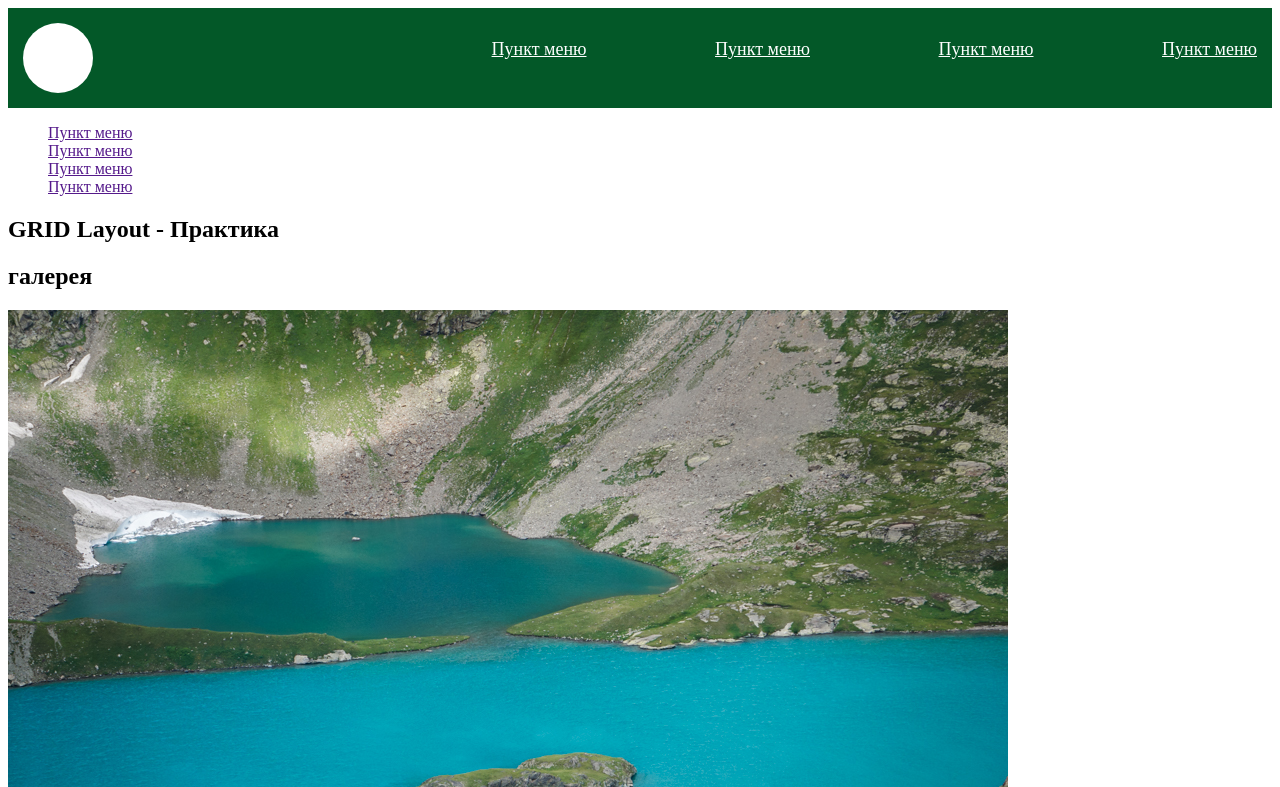
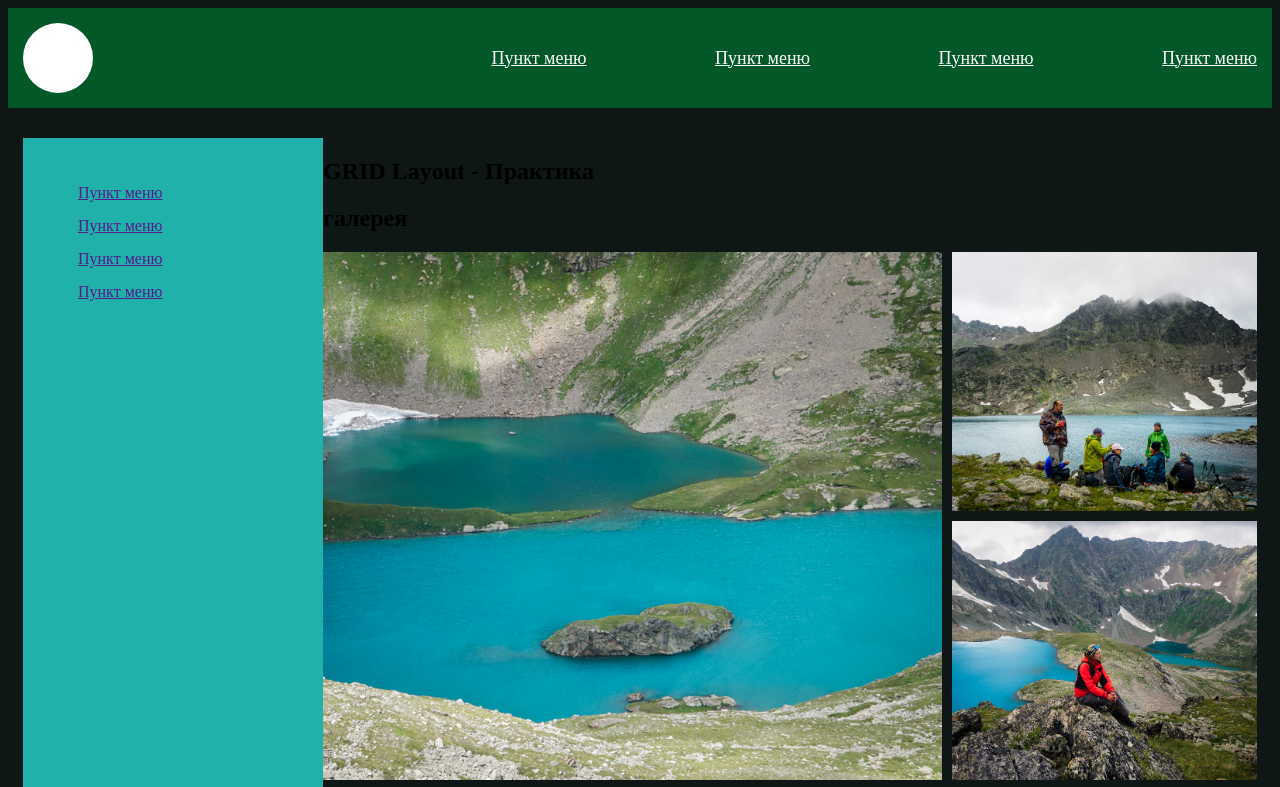
Before and after one commit to Gorbunova89/Grids-test-site, a plain HTML site: page index.html in a window 1280 px wide. Shown: the top 787 px of the page. Drawn offline with Linux system fonts and the light colour scheme.

Commit message:
сделала блок main

```diff
--- a/style.css
+++ b/style.css
@@ -1,3 +1,7 @@
+body {
+    background: rgb(15, 22, 22);
+}
+
 ul {
     list-style: none;
 }
@@ -20,6 +24,8 @@ ul {
     display: grid;
     /*объявлем ряды  на всю высоту, задаем ширину контейнера*/
     grid-template: 1fr / 1fr minmax(auto, 300px) minmax(auto, 1100px) 1fr;
+    /* располагаем пункты меню посередине */
+    align-items: center;
 }
 
 .header_logo {
@@ -41,7 +47,7 @@ ul {
     grid-auto-flow: column;
     /* содержимое грид элементов выстроилось по левому краю */
     justify-items: end;
-    grid-column: ;
+
 }
 
 .header_link {
@@ -54,6 +60,57 @@ ul {
 
 }
 
+/* основной контент */
+.main {
+    grid-area: main;
+    padding: 30px 15px;
+    display: grid;
+    /* скопировали из шапки */
+    grid-template: 1fr / 1fr minmax(auto, 300px) minmax(auto, 1100px) 1fr;
+}
+
+.sidebar {
+    grid-column: 2 / 3;
+    background-color: lightseagreen;
+    padding: 30px 15px;
+}
+
+.sidebar_list li {
+    margin: 0px 0px 15px 0px;
+}
+
+.content {
+    grid-column: 3 / 4;
+}
+
+.gallery_items {
+    display: grid;
+    gap: 10px;
+    /* выстраиваем изображения в сетку с минимимальной шириной 250px*/
+    grid-template-columns: repeat(auto-fit, minmax(250px, 1fr));
+}
+
+/* для картинок */
+.gallery_item {
+    position: relative;
+    padding: 0px 0px 85% 0px;
+}
+
+.gallery_item img{
+    position: absolute;
+    top: 0;
+    left: 0;
+    width: 100%;
+    height: 100%;
+    object-fit: cover;
+}
+
+/* span сколько ячеек от себя надо забрать объекту */
+.gallery_item_big {
+    grid-column: span 2;
+    grid-row: span 2;
+}
+
 .footer {
     background-color: rgb(3, 88, 40);
 }
```
